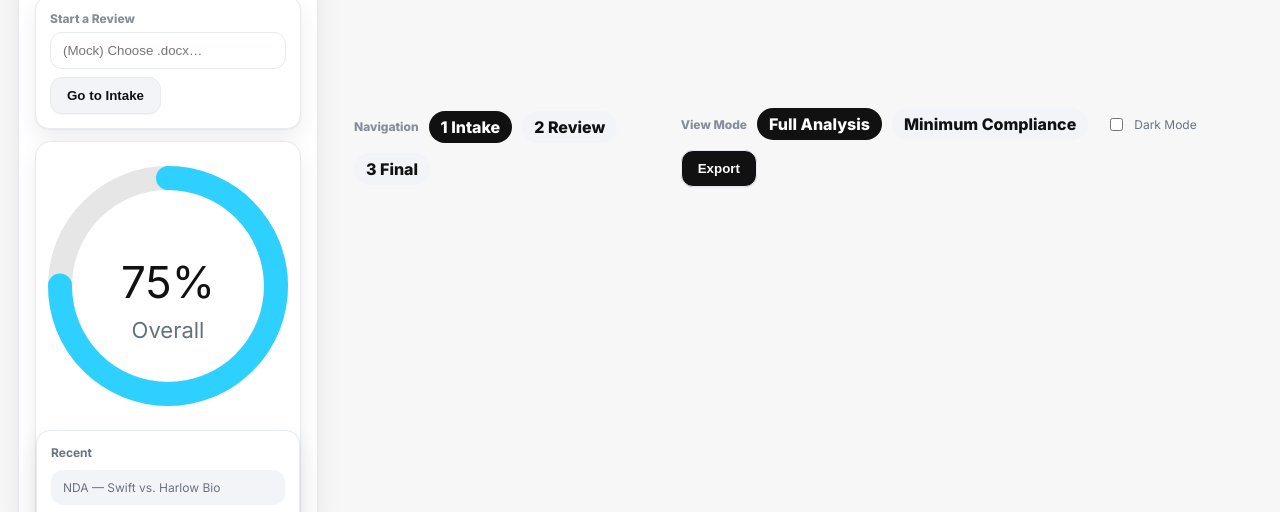
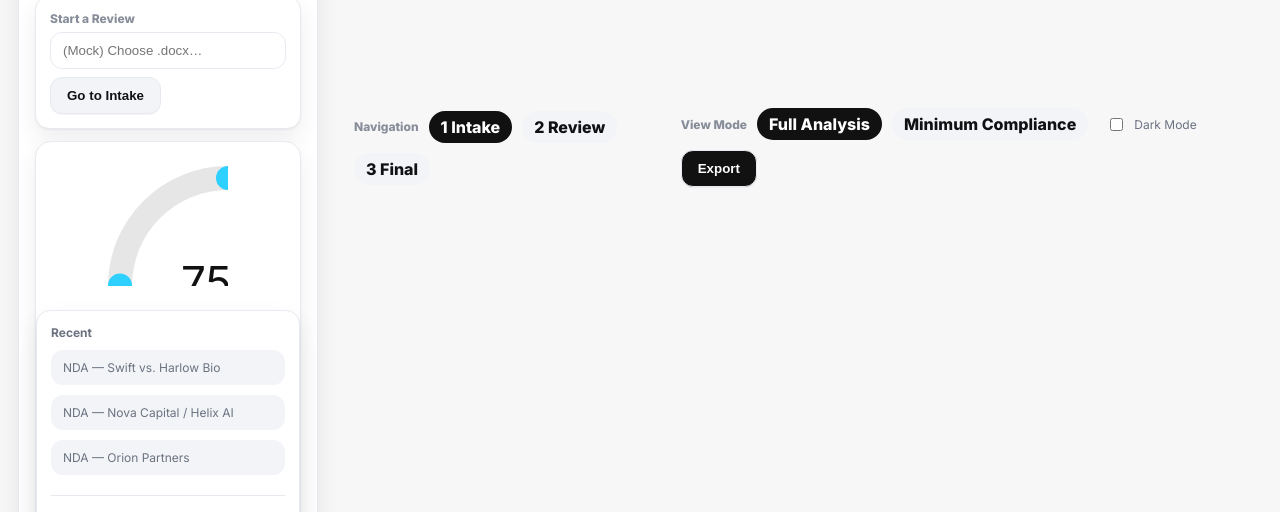
Before and after one commit to bailey0002/ConfiDoc, a plain HTML site: page index0012-2c.html in a window 1280 px wide. Shown: the part 252-764 px from the top of the page. Drawn offline with Linux system fonts and the light colour scheme.

Commit message:
Update index0012-2c.html

```diff
--- a/index0012-2c.html
+++ b/index0012-2c.html
@@ -62,7 +62,7 @@ hr.sep{border:none;height:1px;background:var(--border);margin:10px 0}
 <div class="row" style="margin-top:8px"><button class="btn secondary" id="gotoIntake_side">Go to Intake</button></div>
 </div>
 <main class="main"><div class="kpi-gauge" id="circular-progress" style="display:flex;justify-content:center;align-items:center;margin:24px auto;max-width:280px;aspect-ratio:1/1">
-<svg aria-label="Overall progress" height="240" viewbox="0 0 120 120" width="240">
+<svg aria-label="Overall progress" height="120" viewbox="0 0 60 60" width="120">
 <circle cx="60" cy="60" fill="none" r="54" stroke="#e6e6e6" stroke-width="12"></circle>
 <circle cx="60" cy="60" fill="none" id="gauge-arc" r="54" stroke="#2ED0FF" stroke-dasharray="339.292" stroke-dashoffset="84.823" stroke-linecap="round" stroke-width="12" transform="rotate(-90 60 60)">
 </circle>
```
